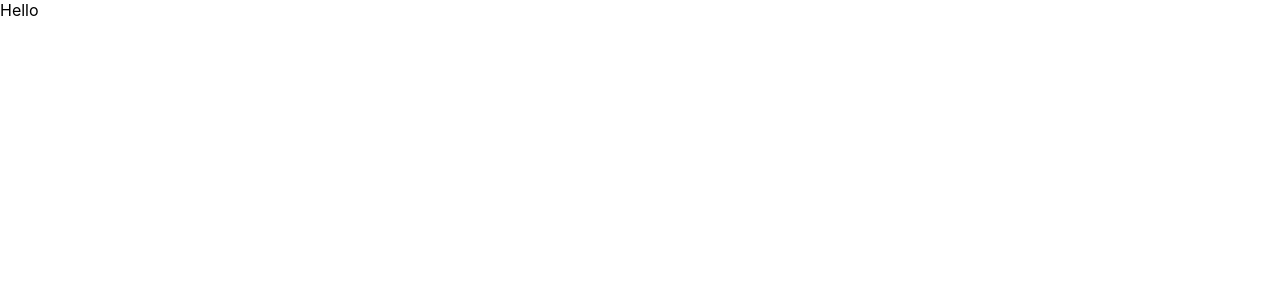
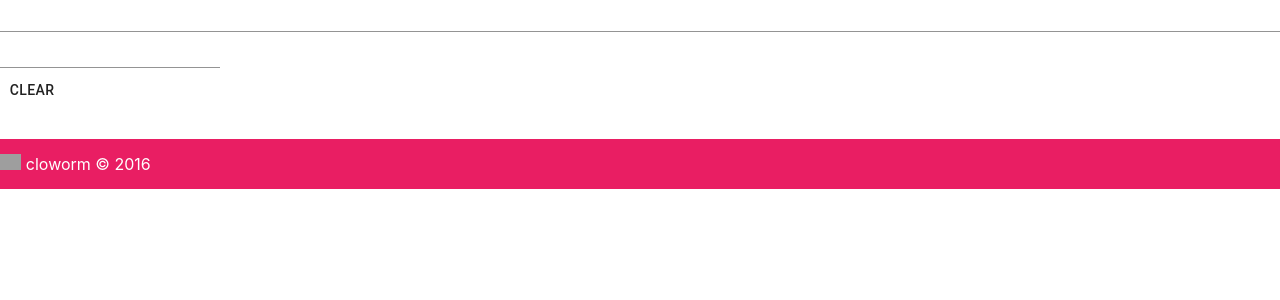
Before and after one commit to cloworm/regex-playground-nextjs, a Next.js app: page / in a window 1280 px wide. Shown: the top 300 px of the page. Built offline with nearby package versions, Linux system fonts and the light colour scheme; grey boxes are pictures that could not be loaded.

Commit message:
begin porting some code. it compiles at least

```diff
--- a/package.json
+++ b/package.json
@@ -8,6 +8,7 @@
     "start": "next start"
   },
   "dependencies": {
+    "@material-ui/core": "^4.11.2",
     "next": "10.0.0",
     "react": "17.0.1",
     "react-dom": "17.0.1"
--- a/src/components/RegexPlayground.tsx
+++ b/src/components/RegexPlayground.tsx
@@ -1,7 +1,229 @@
-import React, { FunctionComponent } from 'react'
+import React, { FunctionComponent, CSSProperties, useState, useCallback } from 'react'
+import TextField from '@material-ui/core/TextField'
+import Fab from '@material-ui/core/Fab'
+// import ContentAdd from '@material-ui/core/svg-icons/content/add'
+// import ContentRemove from '@material-ui/core/svg-icons/content/remove'
+import Button from '@material-ui/core/Button'
+// import MatchBox from './MatchBox.jsx'
+// import RegexReference from './RegexReference.jsx'
+// import Query from './Query.js'
+// import Share from './Share.jsx'
+import AppBar from '@material-ui/core/AppBar'
+// import ShareLink from './ShareLink.js'
+import IconButton from '@material-ui/core/IconButton'
+
+const styles = {
+  actionButton: {
+    float: 'right',
+    marginRight: '10px',
+  } as CSSProperties,
+  appBar: {
+    backgroundColor: '#fff'
+  } as CSSProperties,
+  clearButton: {
+    marginBottom: '10px',
+    verticalAlign: 'bottom'
+  } as CSSProperties,
+  flagsField: {
+    float: 'left',
+    width: '100%'
+  } as CSSProperties,
+  flagsFieldSpan: {
+    display: 'inline-block',
+    position: 'relative'
+  } as CSSProperties,
+  floatingLabel: {
+    color: '#000'
+  } as CSSProperties,
+  footer: {
+    backgroundColor: '#e91e63',
+    color: '#fff',
+    lineHeight: '50px',
+    height: '50px',
+    marginBottom: '0'
+  } as CSSProperties,
+  github: {
+    height: '1rem'
+  } as CSSProperties,
+  iconFill: {
+    fill: '#000'
+  } as CSSProperties,
+  link: {
+    color:'#fff',
+    textDecoration: 'none',
+    textShadow: 'none',
+  } as CSSProperties,
+  logo: {
+    padding: '2px',
+    marginLeft: '10px'
+  } as CSSProperties,
+  matchBoxMargin: {
+    margin: '15px'
+  } as CSSProperties,
+  patternField: {
+    float: 'left',
+    width: '100%'
+  } as CSSProperties,
+  slashLeft: {
+    position: 'absolute',
+    top: '42px',
+    left: '-6px'
+  } as CSSProperties,
+  slashRight: {
+    position: 'absolute',
+    top: '42px',
+    right: '-6px'
+  } as CSSProperties,
+  slashWrapper: {
+    display: 'inline-block',
+    position: 'relative',
+    marginRight: '12px',
+    width: '100%'
+  } as CSSProperties,
+  title: {
+    fontFamily: 'Montserrat, sans-serif',
+    color: '#e91e63',
+  } as CSSProperties,
+  underline: {
+    borderColor: '#000'
+  } as CSSProperties,
+  underlineFocus: {
+    borderColor: '#fff'
+  } as CSSProperties
+};
 
 const RegexPlayground: FunctionComponent = () => {
-  return <>Hello</>
+  const [pattern, setPattern] = useState<string>('')
+  const [flags, setFlags] = useState<string>('')
+
+  const handlePatternChange = useCallback((event) => {
+    setPattern(event.target.value)
+  }, [])
+  const handleFlagsChange = useCallback((event) => {
+    setFlags(event.target.value)
+  }, [])
+  const handleClickClear = useCallback(() => {
+    setFlags('')
+    setPattern('')
+  }, [])
+
+  let re: RegExp
+  let errorMessage: string|void
+  try {
+    re = new RegExp(pattern, flags)
+  } catch(err) {
+    re = new RegExp('')
+    errorMessage = err.message
+  }
+
+  return (
+    <div>
+      <AppBar
+        title="RegEx Playground"
+        // titleStyle={styles.title}
+        style={styles.appBar}
+        // iconElementLeft={<IconButton style={styles.logo}><img src='logo.svg' /></IconButton>}
+      >
+        <div className='row'>
+          <div className='col-xs-12'>
+            {/* <Share
+              pattern={pattern}
+              flags={flags}
+              matches={matchBoxValues}
+            /> */}
+          </div>
+        </div>
+      </AppBar>
+      <div className='container-fluid'>
+        <div className='row'>
+          <div className='col-xs-12 col-md-8'>
+            <div className='container-fluid'>
+              <div className='row bottom-xs'>
+                <div className='col-xs-8 col-sm-6'>
+                  <span style={styles.slashWrapper}>
+                    <span style={styles.slashLeft}>/</span>
+                    <TextField
+                      autoCapitalize='off'
+                      autoCorrect='off'
+                      // floatingLabelText='Pattern'
+                      // floatingLabelStyle={styles.floatingLabel}
+                      value={pattern}
+                      onChange={handlePatternChange}
+                      style={styles.patternField}
+                      // ref='pattern'
+                      // errorText={errorMessage}
+                      // underlineStyle={styles.underline}
+                      // underlineFocusStyle={styles.underlineFocus}
+                    />
+                    <span style={styles.slashRight}>/</span>
+                  </span>
+                </div>
+                <div className='col-xs-4 col-sm-4'>
+                  <span style={styles.flagsFieldSpan}>
+                    <TextField
+                      autoCapitalize='off'
+                      autoCorrect='off'
+                      // floatingLabelText='Flags'
+                      // floatingLabelStyle={styles.floatingLabel}
+                      value={flags}
+                      onChange={handleFlagsChange}
+                      style={styles.flagsField}
+                      // ref='flags'
+                      // underlineStyle={styles.underline}
+                      // underlineFocusStyle={styles.underlineFocus}
+                    />
+                  </span>
+                </div>
+                <div className='col-sm-2 col-xs-12'>
+                  <Button
+                    // label='Clear'
+                    style={styles.clearButton}
+                    onClick={handleClickClear}
+                  >
+                    Clear
+                  </Button>
+                </div>
+              </div>
+            </div>
+            <br />
+            {/* {this.renderMatchBoxes(re)} */}
+            {/* <Fab
+              backgroundColor='#fff'
+              mini={true}
+              style={styles.actionButton}
+              onClick={this.handleNewMatchBox}
+              iconStyle={styles.iconFill}
+            >
+              {/* <ContentAdd /> * /}
+              +
+            </Fab>
+            {(matchBoxValues.length > 1) ?
+              <Fab
+                backgroundColor='#bdc3c7'
+                mini={true}
+                style={styles.actionButton}
+                onClick={this.handleRemoveMatchBox}
+                iconStyle={styles.iconFill}
+              >
+                {/* <ContentRemove /> * /}
+                -
+              </Fab> : null
+            } */}
+          </div>
+          <div className='col-xs-12 col-md-4'>
+            {/* <RegexReference
+              onClickChip={this.handleClickChip}
+            /> */}
+          </div>
+        </div>
+      </div>
+      <footer style={styles.footer}>
+        <div className='container-fluid'>
+          <a style={styles.link} href='http://www.github.com/cloworm' target='_blank'><img style={styles.github} src='github.png' /> cloworm</a> © 2016
+        </div>
+      </footer>
+    </div>
+  )
 }
 
 export default RegexPlayground
```
Also changed, not shown: 1 other file (tests, documents, lock files or other folders).
